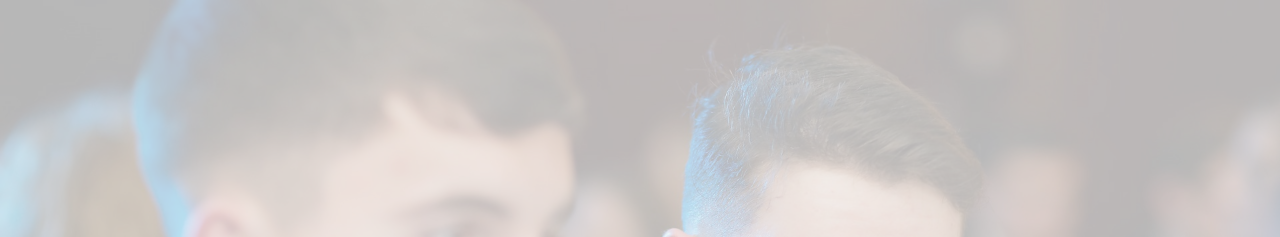
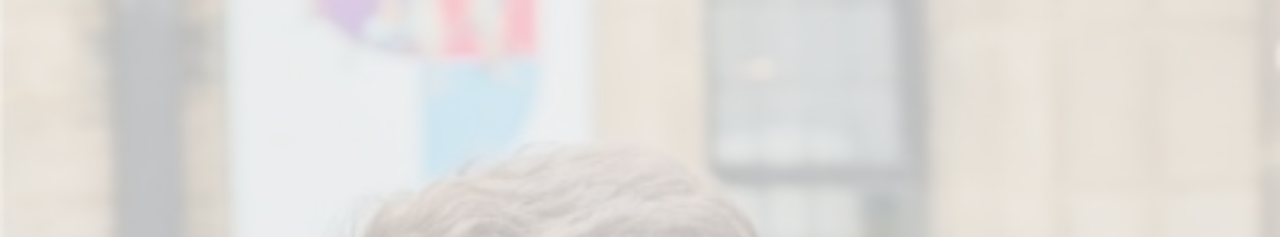
Before and after one commit to JBFH-Dev/JBFH-Dev.github.io, a plain HTML site: page index.html in a window 1280 px wide. Shown: the top 237 px of the page. Drawn offline with Linux system fonts and the light colour scheme.

Commit message:
changed bg in css

```diff
--- a/assets/css/style.css
+++ b/assets/css/style.css
@@ -262,7 +262,7 @@ h1, h2, h3, h4, h5, h6 {
 #hero {
   width: 100%;
   height: 100vh;
-  background: url("../img/hero-bg.jpg") top right no-repeat;
+  background: url("../img/side.jpeg") top right no-repeat;
   background-size: cover;
   position: relative;
 }
```
